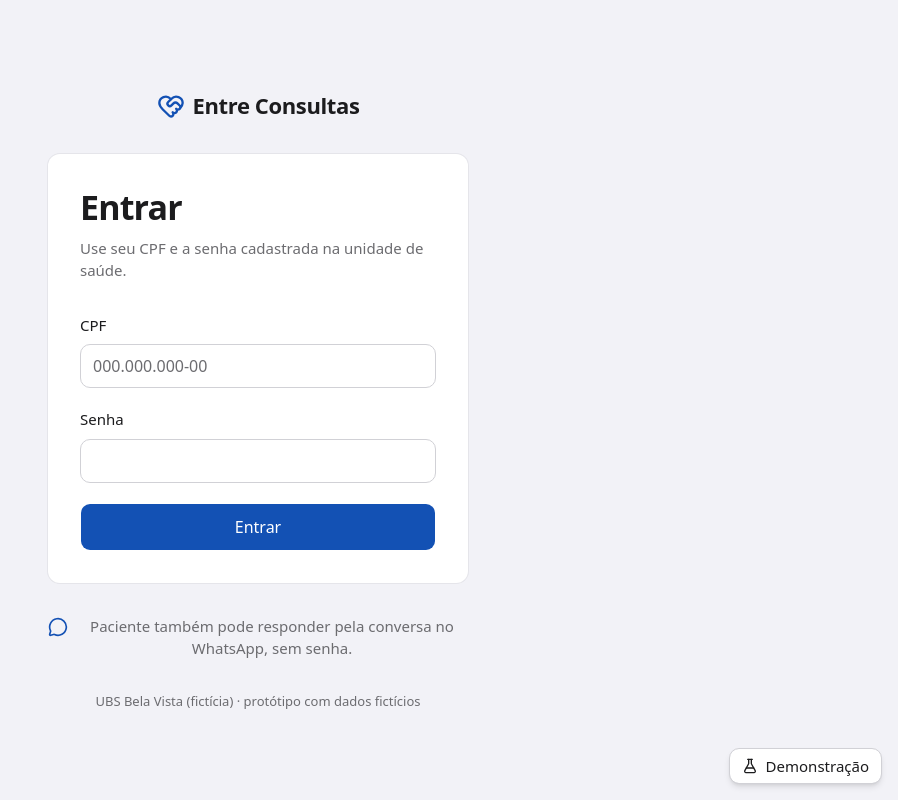
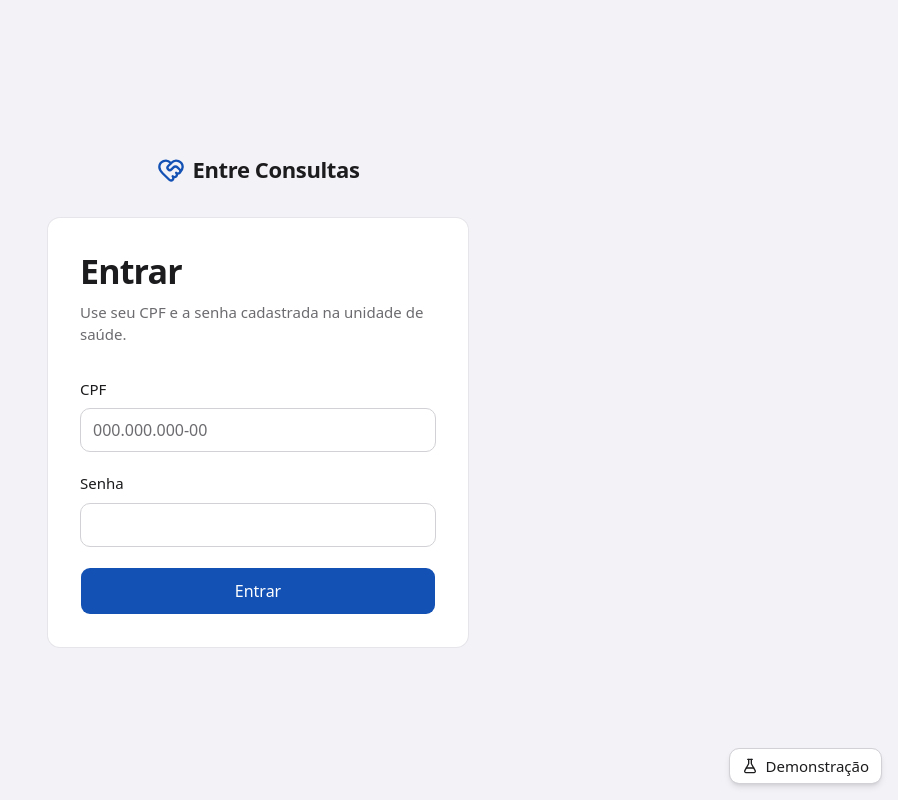
Before and after one commit to raphael-soares/entre-consultas, a React (Vite) app: page /login in a window 1280 px wide. Shown: the whole page, without its empty margins (382-1280 px from the left). Built offline with nearby package versions, Linux system fonts and the light colour scheme.

Commit message:
fix(login): tirar o aviso do WhatsApp e o rodapé da tela de login
O aviso e a linha da unidade disputavam atenção com o formulário sem ajudar quem vai entrar.

```diff
--- a/src/telas/login/Login.tsx
+++ b/src/telas/login/Login.tsx
@@ -1,5 +1,4 @@
 import { zodResolver } from '@hookform/resolvers/zod'
-import { MessageCircle } from 'lucide-react'
 import { Controller, useForm } from 'react-hook-form'
 import { useNavigate } from 'react-router'
 import { z } from 'zod'
@@ -8,7 +7,6 @@ import { INICIO_DO_PERFIL } from '@/lib/rotas'
 import { Button } from '@/componentes/ui/button'
 import { Field, FieldError, FieldGroup, FieldLabel } from '@/componentes/ui/field'
 import { Input } from '@/componentes/ui/input'
-import { UNIDADE } from '@/dados/fixtures'
 import { useStore } from '@/estado/store'
 
 const esquema = z.object({
@@ -88,11 +86,6 @@ export function Login() {
           </FieldGroup>
         </form>
       </div>
-      <p className="flex max-w-[420px] items-start gap-2 text-center text-[15px] text-muted-foreground">
-        <MessageCircle className="mt-0.5 size-5 shrink-0 text-primary" aria-hidden />
-        Paciente também pode responder pela conversa no WhatsApp, sem senha.
-      </p>
-      <p className="text-[13px] text-muted-foreground">{UNIDADE} · protótipo com dados fictícios</p>
     </main>
   )
 }
```
